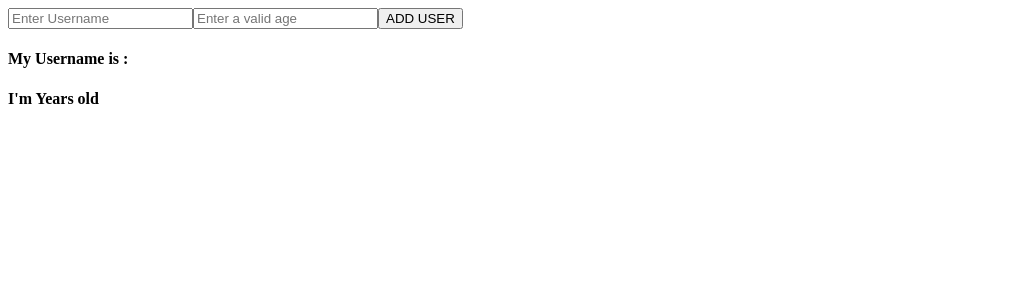
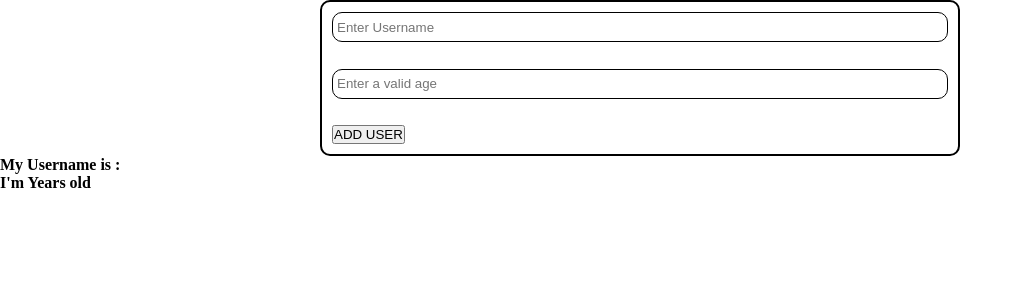
Before and after one commit to EjiroOsiephri/Refreshals-on-react-js, a React (Vite) app in the folder vite-project/: page / in a window 1280 px wide. Shown: the top 300 px of the page, without its empty margins (0-1023 px from the left). Built offline with nearby package versions, Linux system fonts and the light colour scheme.

Commit message:
reinitialized repo

```diff
--- /dev/null
+++ b/package.json
@@ -0,0 +1,5 @@
+{
+  "devDependencies": {
+    "sass": "^1.63.6"
+  }
+}
--- a/vite-project/src/Components/Form/Buttons.jsx
+++ b/vite-project/src/Components/Form/Buttons.jsx
@@ -1,9 +1,14 @@
-import React from "react";
+import React, { useState } from "react";
 
-const Buttons = () => {
+const Buttons = ({ renderer }) => {
+  const [user, setUser] = useState(false);
+
   function addUser(e) {
     e.preventDefault();
+    setUser((prevValue) => !prevValue);
+    renderer(user);
   }
+
   return (
     <React.Fragment>
       <button onClick={addUser}>ADD USER</button>
--- a/vite-project/src/Components/Form/Inputs.jsx
+++ b/vite-project/src/Components/Form/Inputs.jsx
@@ -1,9 +1,11 @@
 import React, { useState } from "react";
 import Buttons from "./Buttons";
+import "../Sass/inputs.scss";
 
 const Inputs = () => {
   const [userName, setUsername] = useState("");
   const [userAge, setUserAge] = useState("");
+  const [userData, setUserData] = useState();
 
   const userNameInputChange = (event) => {
     setUsername(event.target.value);
@@ -13,9 +15,14 @@ const Inputs = () => {
     setUserAge(event.target.value);
   };
 
+  function buttonRenderer(data) {
+    setUserData(data);
+  }
+  console.log(userData);
+
   return (
     <React.Fragment>
-      <form className="input-container">
+      <form className="form-container">
         <input
           type="text"
           onChange={userNameInputChange}
@@ -28,7 +35,7 @@ const Inputs = () => {
           onChange={userAgeInputChange}
           placeholder="Enter a valid age"
         />
-        <Buttons></Buttons>
+        <Buttons renderer={buttonRenderer}></Buttons>
       </form>
       <div className="inputPageValue">
         <h4>My Username is : {userName}</h4>
--- /dev/null
+++ b/vite-project/src/Components/Sass/inputs.scss
@@ -0,0 +1,22 @@
+* {
+  margin: 0;
+  padding: 0;
+  box-sizing: border-box;
+}
+.form-container {
+  width: 50%;
+  margin-inline: auto;
+  height: 90%;
+  border-radius: 10px;
+  border: 2px solid black;
+  padding: 10px;
+}
+input {
+  width: 100%;
+  height: 30px;
+  border-radius: 10px;
+  border: 1px solid black;
+  padding: 4px;
+  margin-bottom: 2em;
+  display: block;
+}
```
Also changed, not shown: 1 other file (tests, documents, lock files or other folders).
